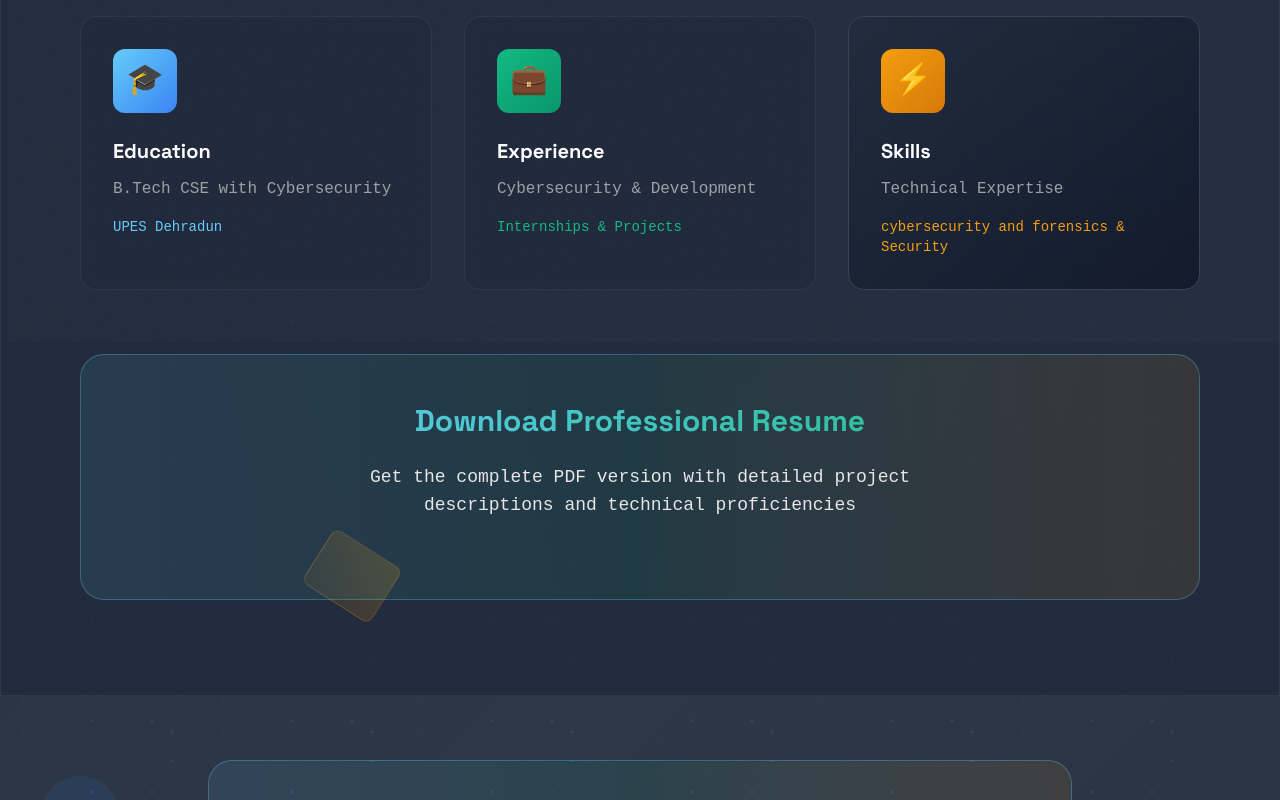
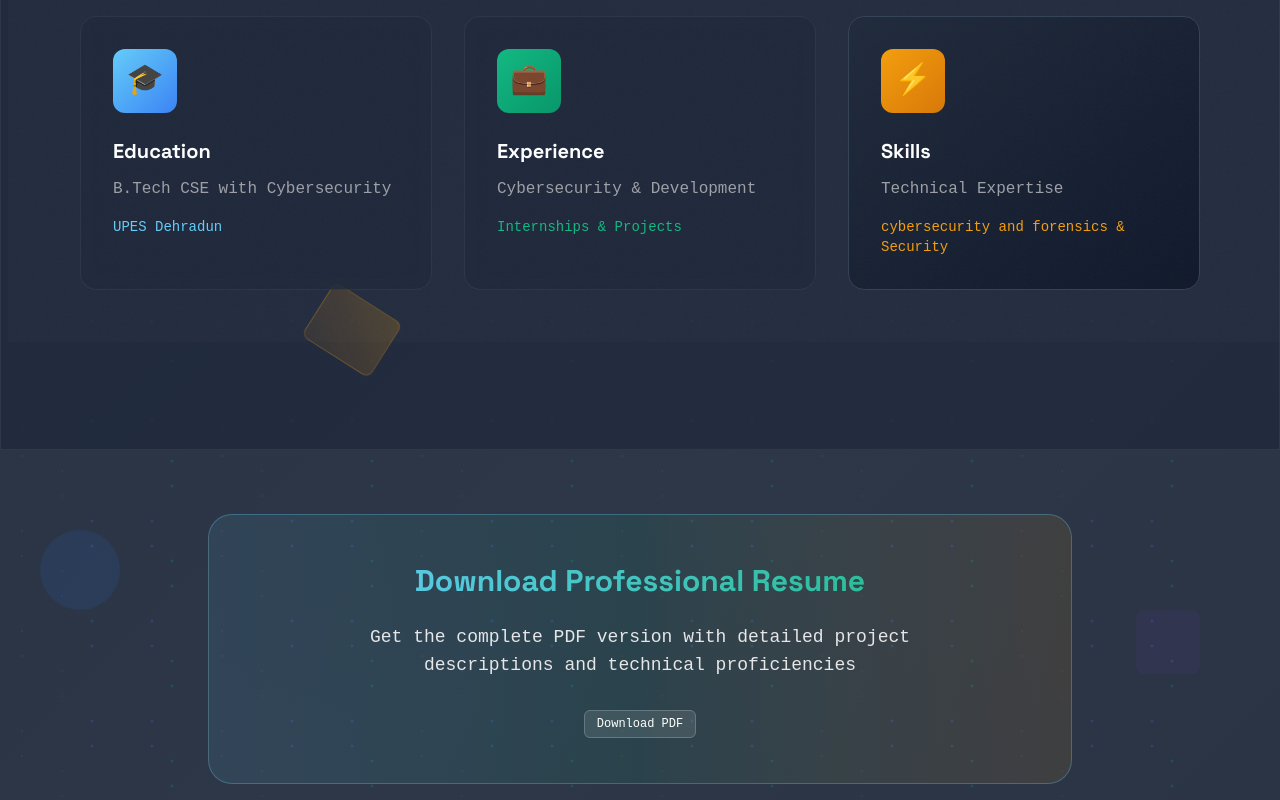
Before and after one commit to aryansinghshaktawat/shaktawat_in, a Next.js app: page /resume in a window 1280 px wide. Shown: the part 455-1255 px from the top of the page. Built offline with nearby package versions, Linux system fonts and the light colour scheme; a web font is replaced by a local one.

Commit message:
download button fix 3

```diff
--- a/src/app/resume/page.tsx
+++ b/src/app/resume/page.tsx
@@ -62,16 +62,7 @@ const ResumePage = () => {
             </div>
           </div>
 
-          {/* Download CTA */}
-          <div className="bg-gradient-to-r from-[#65cdf9]/10 via-[#10b981]/10 to-[#f59e0b]/10 border border-[#65cdf9]/30 rounded-3xl p-12 text-center">
-            <h3 className="font-space-grotesk text-3xl font-bold text-transparent bg-clip-text bg-gradient-to-r from-[#65cdf9] to-[#10b981] mb-6">
-              Download Professional Resume
-            </h3>
-            <p className="font-geist-mono text-lg text-[#e6e6e8] mb-8 max-w-2xl mx-auto">
-              Get the complete PDF version with detailed project descriptions and technical proficiencies
-            </p>
-            {/* Resume download buttons removed - no functional links available */}
-          </div>
+          {/* Download CTA removed (use the CTA inside the Resume component which contains the functional Download button) */}
         </div>
 
         <style>{`
--- a/src/components/sections/Resume.tsx
+++ b/src/components/sections/Resume.tsx
@@ -27,7 +27,8 @@ const Resume = () => {
       </div>
 
       <div className="relative z-10 max-w-4xl mx-auto px-4 py-10 md:py-16">
-        {/* Download Resume Section */}
+
+        {/* Download Resume CTA (prominent) */}
         <div className="bg-gradient-to-r from-[#65cdf9]/10 via-[#10b981]/10 to-[#f59e0b]/10 border border-[#65cdf9]/30 rounded-3xl p-12 text-center mb-8 animate-fade-in-up">
           <h3 className="font-space-grotesk text-3xl font-bold text-transparent bg-clip-text bg-gradient-to-r from-[#65cdf9] to-[#10b981] mb-6">Download Professional Resume</h3>
           <p className="font-geist-mono text-lg text-[#e6e6e8] mb-8 max-w-2xl mx-auto">Get the complete PDF version with detailed project descriptions and technical proficiencies</p>
```
Also changed, not shown: 1 other file (tests, documents, lock files or other folders).
